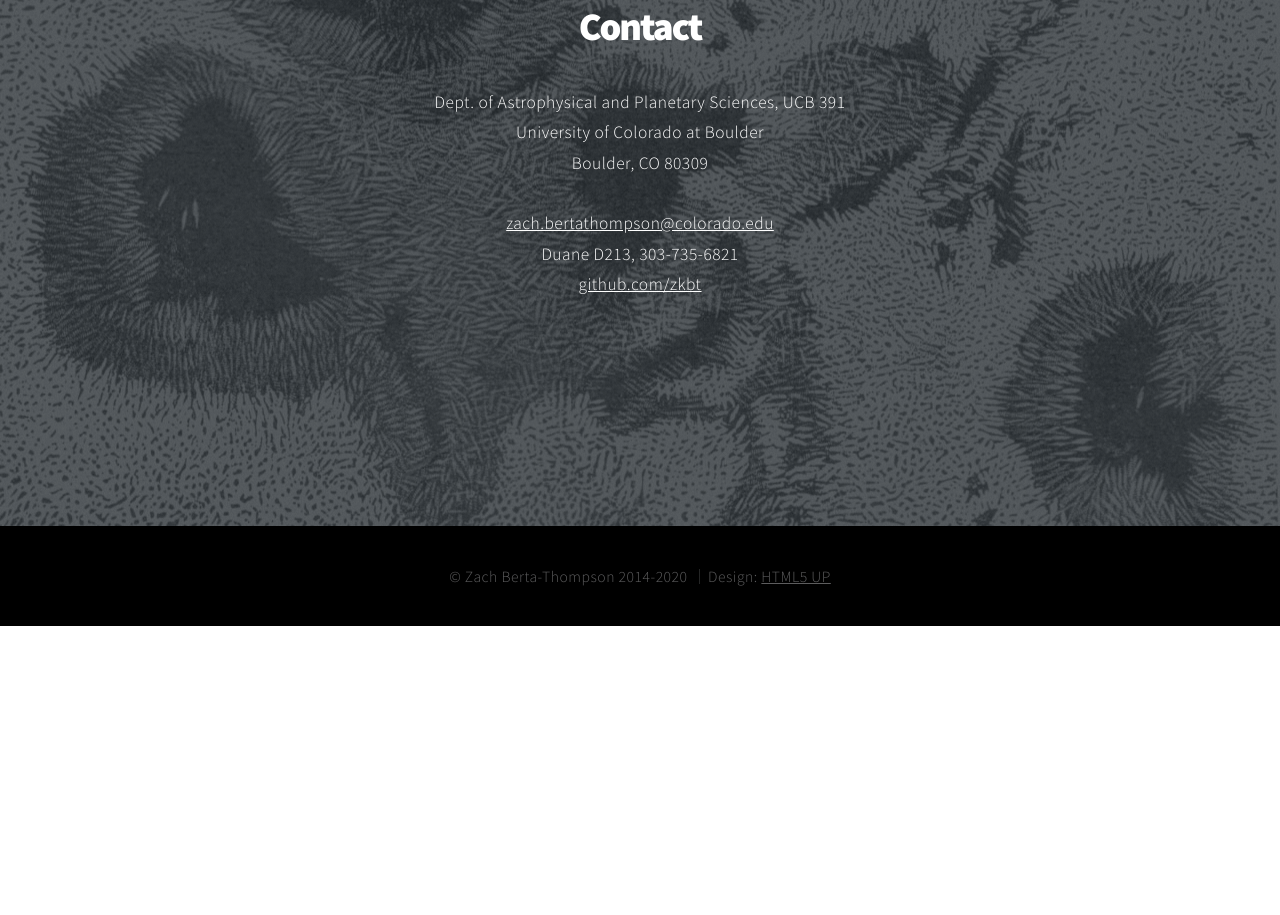
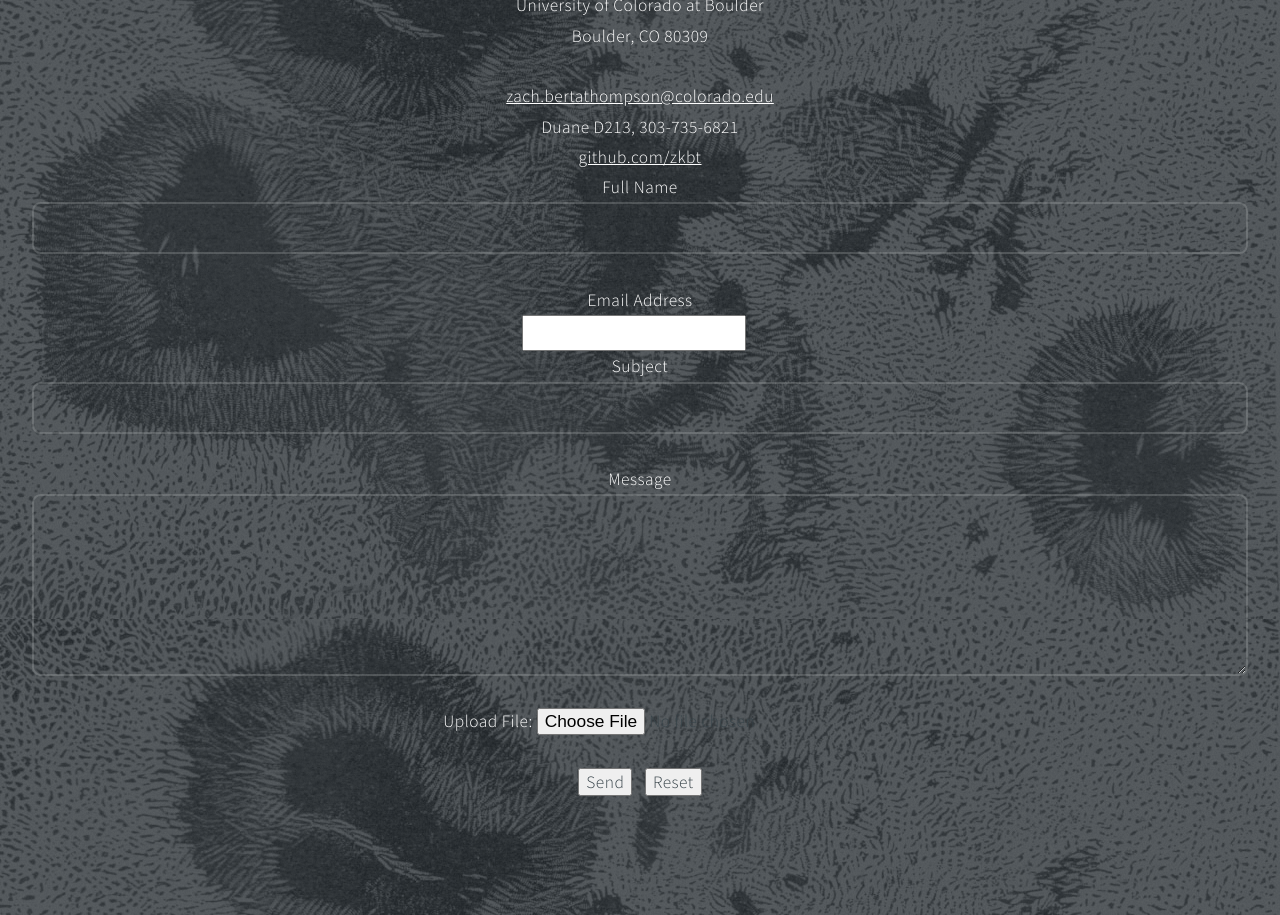
Before and after one commit to Shubhonkar-Paramanick/shubhonkar_paramanick.github.io, a plain HTML site: page index.html in a window 1280 px wide. Shown: the part 4754-5669 px from the top of the page. Before the commit the page ends 5380 px from the top, so only its background shows below. Drawn offline with Linux system fonts and the light colour scheme.

Commit message:
Update index.html

```diff
--- a/index.html
+++ b/index.html
@@ -232,6 +232,35 @@
                 <a href="mailto:zach.bertathompson@colorado.edu">zach.bertathompson@colorado.edu</a><br/>
   							Duane D213, 303-735-6821<br/>
 								<a href="https://github.com/zkbt">github.com/zkbt</a><br/>
+
+													</form-->
+
+								<form action="https://formspree.io/f/maylegye" method="POST" autocomplete="off" enctype="multipart/form-data">
+  								<!--label>
+								  Name
+								  <input type="text" name="name" required="">
+								</label-->
+								<label for="full-name">Full Name</label>
+								<input type="text" name="name" id="full-name" placeholder="" required="">&nbsp;&nbsp;&nbsp;
+								<label for="email-address">Email Address</label>
+      								<input type="email" name="_replyto" id="email-address" placeholder="" required="">&nbsp;&nbsp;&nbsp;
+								<label for="email-subject">Subject</label>
+								<input type="text" name="_subject" id="email-subject" placeholder="" required="">&nbsp;&nbsp;&nbsp;
+      								<label for="message">Message</label>
+								<textarea class="input" draggable='true' style="resize:vertical" rows="5" name="message" id="message" placeholder="" required=""></textarea>&nbsp;&nbsp;&nbsp;
+
+								<label>
+    								  Upload File:
+    								  <input type="file" name="upload">
+  								</label>&nbsp;
+
+  								<!--button type="submit">Send</button-->
+									<ul class="actions">
+										<li><input type="submit" value="Send" class="primary" /></li>
+										<li><input type="reset" value="Reset" /></li>
+									</ul>
+
+								</form>
 				</div>
 			</section>
 
```
